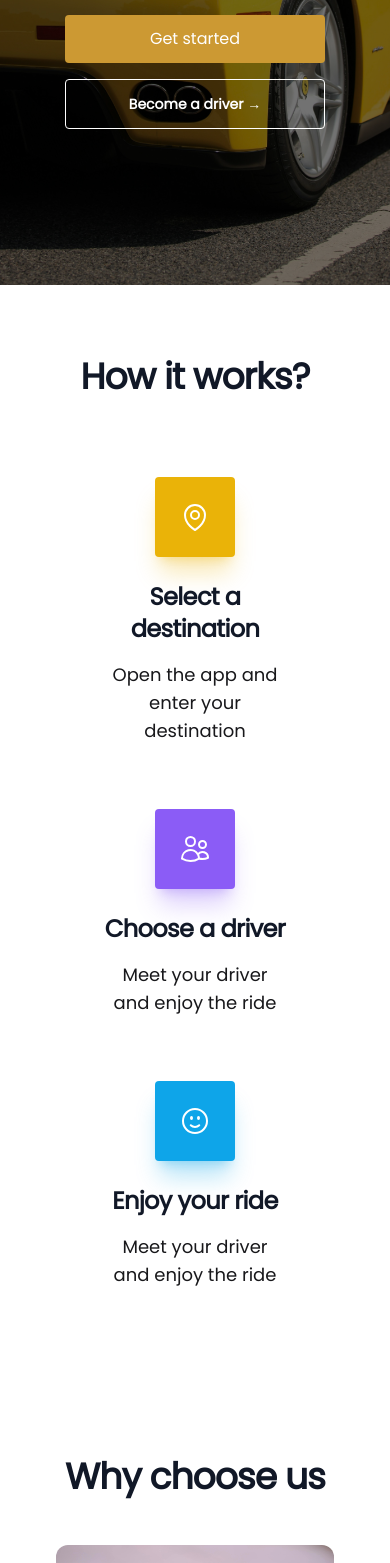
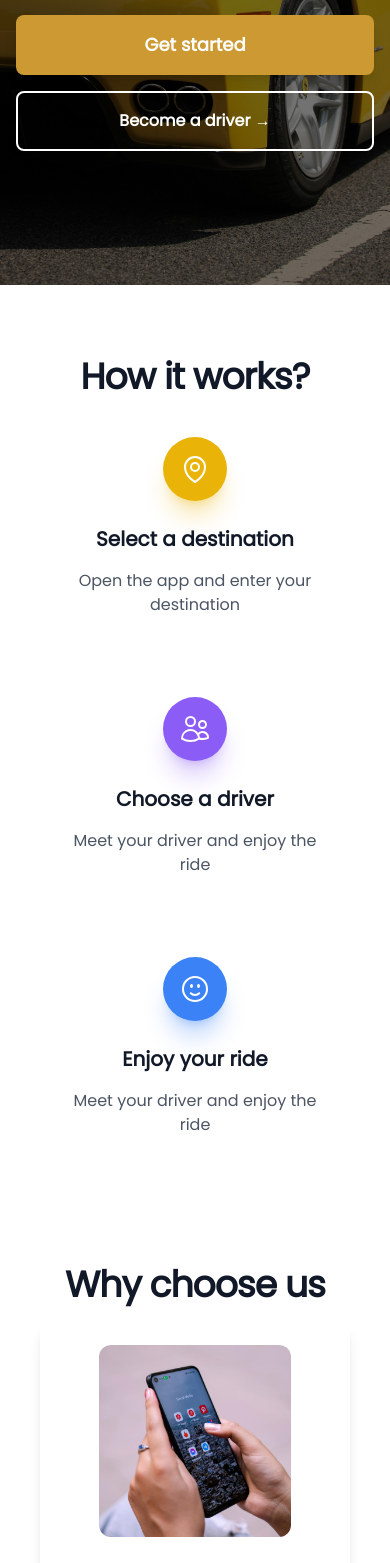
Before and after one commit to NIMIAA/run-go-frontend, a Next.js app: page / in a window 390 px wide. Shown: the part 432-1995 px from the top of the page. Built offline with nearby package versions, Linux system fonts and the light colour scheme.

Commit message:
added responsivess

```diff
--- a/app/globals.css
+++ b/app/globals.css
@@ -1,3 +1,6 @@
+/* Leaflet CSS */
+@import 'leaflet/dist/leaflet.css';
+
 @tailwind base;
 @tailwind components;
 @tailwind utilities;
--- a/app/page.tsx
+++ b/app/page.tsx
@@ -21,21 +21,19 @@ export default function Home() {
               hassle
             </p>
 
-            <div className="mt-10 flex flex-col lg:flex-row items-center justify-center gap-x-6">
-              <div className="bg-hover-gold text-white rounded px-6 py-3 w-2/3">
+            <div className="mt-10 flex flex-col sm:flex-row items-center justify-center gap-4 px-4">
               <a
                 href="/authentication/signup"
+                className="bg-hover-gold text-white rounded-lg px-8 py-4 font-semibold text-lg w-full sm:w-auto text-center transition-all duration-300 hover:bg-yellow-600 transform hover:scale-105 shadow-lg"
               >
                 Get started
               </a>
-              </div>
-              <div className="text-sm/6 font-semibold text-white rounded px-6 border-white border py-3 my-4 w-2/3">
               <a
-                  href="authentication/drivers-signup"
+                href="/authentication/drivers-signup"
+                className="text-white font-semibold rounded-lg px-8 py-4 border-2 border-white w-full sm:w-auto text-center transition-all duration-300 hover:bg-white hover:text-gray-900"
               >
                 Become a driver <span aria-hidden="true">→</span>
               </a>
-              </div>
             </div>
 
           </div>
@@ -50,51 +48,39 @@ export default function Home() {
               How it works?
             </p>
           </div>
-          <div className="lg:flex justify-center gap-4 p-8 lg:p-2 lg:gap-1 text-center">
-            <div className="lg:flex justify-center p-8 lg:p-3 text-center">
-              <div className="flex justify-center items-center">
-                <div className="flex flex-col justify-center items-center gap-y-4 lg:gap-y-2">
-                  <div className="bg-yellow-500 size-20 p-6 rounded  text-center shadow-xl text-white shadow-yellow-500/30">
-                    <MapPinIcon />
+          <div className="grid grid-cols-1 md:grid-cols-3 gap-8 lg:gap-12 px-4 lg:px-8">
+            <div className="flex flex-col items-center text-center p-6 lg:p-8">
+              <div className="bg-yellow-500 w-16 h-16 lg:w-20 lg:h-20 p-4 lg:p-6 rounded-full text-center shadow-xl text-white shadow-yellow-500/30 mb-6">
+                <MapPinIcon className="w-full h-full" />
               </div>
-                  <p className="mt-2 text-2xl font-semibold tracking-tight text-pretty text-gray-900 sm:text-3xl lg:text-balance">
+              <h3 className="text-xl lg:text-2xl font-semibold text-gray-900 mb-4">
                 Select a destination
-                  </p>
-                  <p className="text-lg w-[80%]">
+              </h3>
+              <p className="text-base lg:text-lg text-gray-600 max-w-xs">
                 Open the app and enter your destination
               </p>
             </div>
+            <div className="flex flex-col items-center text-center p-6 lg:p-8">
+              <div className="bg-violet-500 w-16 h-16 lg:w-20 lg:h-20 p-4 lg:p-6 rounded-full text-center shadow-xl text-white shadow-violet-500/30 mb-6">
+                <UsersIcon className="w-full h-full" />
               </div>
-            </div>
-            <div className="lg:flex justify-center gap-4 p-8 lg:p-3 text-center">
-              <div className="flex justify-center items-center">
-                <div className="flex flex-col justify-center items-center gap-y-4 lg:gap-y-2">
-                  <div className="bg-violet-500 size-20 p-6 rounded  text-center shadow-xl text-white shadow-violet-500/30">
-                    <UsersIcon />
-                  </div>
-                  <p className="mt-2 text-2xl font-semibold tracking-tight text-pretty text-gray-900 sm:text-3xl lg:text-balance">
+              <h3 className="text-xl lg:text-2xl font-semibold text-gray-900 mb-4">
                 Choose a driver
-                  </p>
-                  <p className="text-lg w-[80%]">
+              </h3>
+              <p className="text-base lg:text-lg text-gray-600 max-w-xs">
                 Meet your driver and enjoy the ride
               </p>
             </div>
+            <div className="flex flex-col items-center text-center p-6 lg:p-8">
+              <div className="bg-blue-500 w-16 h-16 lg:w-20 lg:h-20 p-4 lg:p-6 rounded-full text-center shadow-xl text-white shadow-blue-500/30 mb-6">
+                <FaceSmileIcon className="w-full h-full" />
               </div>
-            </div>
-            <div className="lg:flex justify-center gap-4 p-8 lg:p-3 text-center">
-              <div className="flex justify-center items-center">
-                <div className="flex flex-col justify-center items-center gap-y-4 lg:gap-y-2">
-                  <div className="bg-lightBlue-500 size-20 p-6 rounded  text-center shadow-xl text-white shadow-lightBlue-500/30">
-                    <FaceSmileIcon />
-                  </div>
-                  <p className="mt-2 text-2xl font-semibold tracking-tight text-pretty text-gray-900 sm:text-3xl lg:text-balance">
+              <h3 className="text-xl lg:text-2xl font-semibold text-gray-900 mb-4">
                 Enjoy your ride
-                  </p>
-                  <p className="text-lg w-[80%]">
+              </h3>
+              <p className="text-base lg:text-lg text-gray-600 max-w-xs">
                 Meet your driver and enjoy the ride
               </p>
-                </div>
-              </div>
             </div>
           </div>
         </div>
@@ -107,67 +93,67 @@ export default function Home() {
             </p>
           </div>
 
-          <div className="xl:grid grid-rows-2 grid-flow-col justify-center gap-8 lg:gap-x-20 p-8">
-            <div className="md:flex justify-center items-center gap-4 mb-8">
+          <div className="grid grid-cols-1 lg:grid-cols-2 gap-8 lg:gap-12 px-4 lg:px-8">
+            <div className="flex flex-col lg:flex-row items-center gap-6 p-6 bg-white rounded-xl shadow-lg hover:shadow-xl transition-all duration-300">
               <Image
                 src="/images/reliable.jpg"
                 alt="Reliable"
-                width={300}
-                height={300}
-                className="rounded-xl"
+                width={200}
+                height={200}
+                className="rounded-xl w-48 h-48 object-cover"
               />
-              <div className="my-2">
-                <p className="mt-2 text-2xl font-semibold tracking-tight text-pretty text-gray-900 sm:text-3xl lg:text-balance">Fast and reliable</p>
-                <p className="text-md leading-1 mt-2 text-justify">
+              <div className="text-center lg:text-left">
+                <h3 className="text-xl lg:text-2xl font-semibold text-gray-900 mb-3">Fast and reliable</h3>
+                <p className="text-base lg:text-lg text-gray-600">
                   Easily book a ride with just a few taps. No more waiting—get a
                   ride within minutes, right from your campus.
                 </p>
               </div>
             </div>
-            <div className="md:flex justify-center items-center gap-4 mb-8">
+            <div className="flex flex-col lg:flex-row items-center gap-6 p-6 bg-white rounded-xl shadow-lg hover:shadow-xl transition-all duration-300">
               <Image
                 src="/images/affordable.jpg"
-                alt="Reliable"
-                width={300}
-                height={300}
-                className="rounded-xl"
+                alt="Affordable"
+                width={200}
+                height={200}
+                className="rounded-xl w-48 h-48 object-cover"
               />
-              <div className="my-2">
-                <p className="mt-2 text-2xl font-semibold tracking-tight text-pretty text-gray-900 sm:text-3xl lg:text-balance">Affordable Rides</p>
-                <p className="text-md leading-1 mt-2 text-justify">
+              <div className="text-center lg:text-left">
+                <h3 className="text-xl lg:text-2xl font-semibold text-gray-900 mb-3">Affordable Rides</h3>
+                <p className="text-base lg:text-lg text-gray-600">
                   Student-friendly pricing with no hidden charges. Enjoy
                   cost-effective rides across campus.
                 </p>
               </div>
             </div>
-            <div className="md:flex justify-center items-center gap-4 mb-8">
+            <div className="flex flex-col lg:flex-row items-center gap-6 p-6 bg-white rounded-xl shadow-lg hover:shadow-xl transition-all duration-300">
               <Image
                 src="/images/secure.jpg"
-                alt="Reliable"
-                width={300}
-                height={300}
-                className="rounded-xl"
+                alt="Secure"
+                width={200}
+                height={200}
+                className="rounded-xl w-48 h-48 object-cover"
               />
-              <div className="my-2">
-                <p className="mt-2 text-2xl font-semibold tracking-tight text-pretty text-gray-900 sm:text-3xl lg:text-balance">Safe & Secure</p>
-                <p className="text-md leading-1 mt-2 text-justify">
+              <div className="text-center lg:text-left">
+                <h3 className="text-xl lg:text-2xl font-semibold text-gray-900 mb-3">Safe & Secure</h3>
+                <p className="text-base lg:text-lg text-gray-600">
                   All drivers are verified and trained to ensure a safe ride.
                   Real-time tracking and emergency support provide extra
                   security.
                 </p>
               </div>
             </div>
-            <div className="md:flex justify-center items-center gap-4 mb-8">
+            <div className="flex flex-col lg:flex-row items-center gap-6 p-6 bg-white rounded-xl shadow-lg hover:shadow-xl transition-all duration-300">
               <Image
                 src="/images/wide.jpg"
-                alt="Reliable"
-                width={300}
-                height={300}
-                className="rounded-xl"
+                alt="Wide Coverage"
+                width={200}
+                height={200}
+                className="rounded-xl w-48 h-48 object-cover"
               />
-              <div className="my-2">
-                <p className="mt-2 text-2xl font-semibold tracking-tight text-pretty text-gray-900 sm:text-3xl lg:text-balance">Campus-Wide Coverage</p>
-                <p className="text-md leading-1 mt-2 text-justify">
+              <div className="text-center lg:text-left">
+                <h3 className="text-xl lg:text-2xl font-semibold text-gray-900 mb-3">Campus-Wide Coverage</h3>
+                <p className="text-base lg:text-lg text-gray-600">
                   Rides available at all key locations, including hostels,
                   lecture halls, and libraries. Never worry about getting around
                   campus again!
--- a/package.json
+++ b/package.json
@@ -12,12 +12,15 @@
     "@headlessui/react": "^2.2.2",
     "@heroicons/react": "^2.2.0",
     "@next/font": "^14.2.15",
+    "@types/leaflet": "^1.9.20",
     "antd": "^5.23.1",
     "axios": "^1.10.0",
+    "leaflet": "^1.9.4",
     "lucide-react": "^0.483.0",
     "next": "15.1.5",
     "react": "^19.0.0",
     "react-dom": "^19.0.0",
+    "react-leaflet": "^5.0.0",
     "react-multi-carousel": "^2.8.6",
     "react-otp-input": "^3.1.1",
     "socket.io-client": "^4.8.1"
```
Also changed, not shown: app/about/page.tsx (+5 -5 lines), app/components/Map.tsx (added, +72 -0 lines), app/contact/page.tsx (+4 -9 lines), 1 other file (tests, documents, lock files or other folders). Lines whose indentation alone changed are shown as unchanged.
